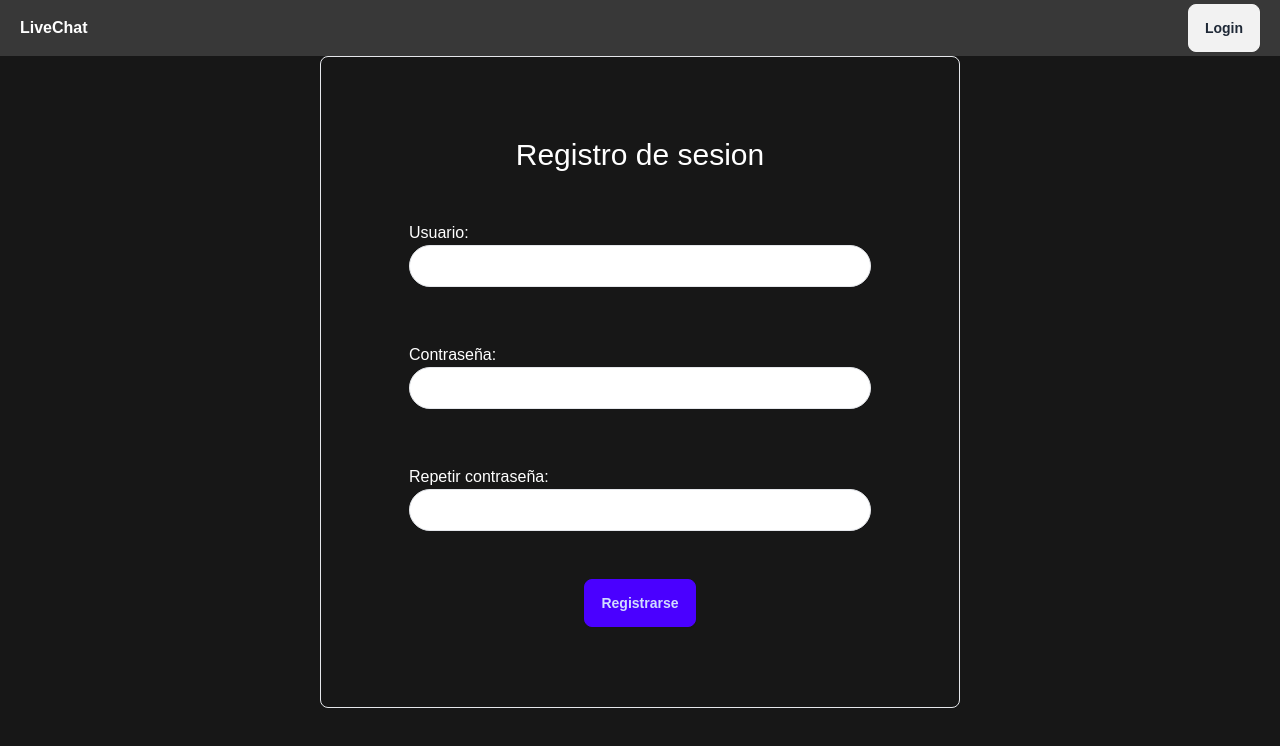
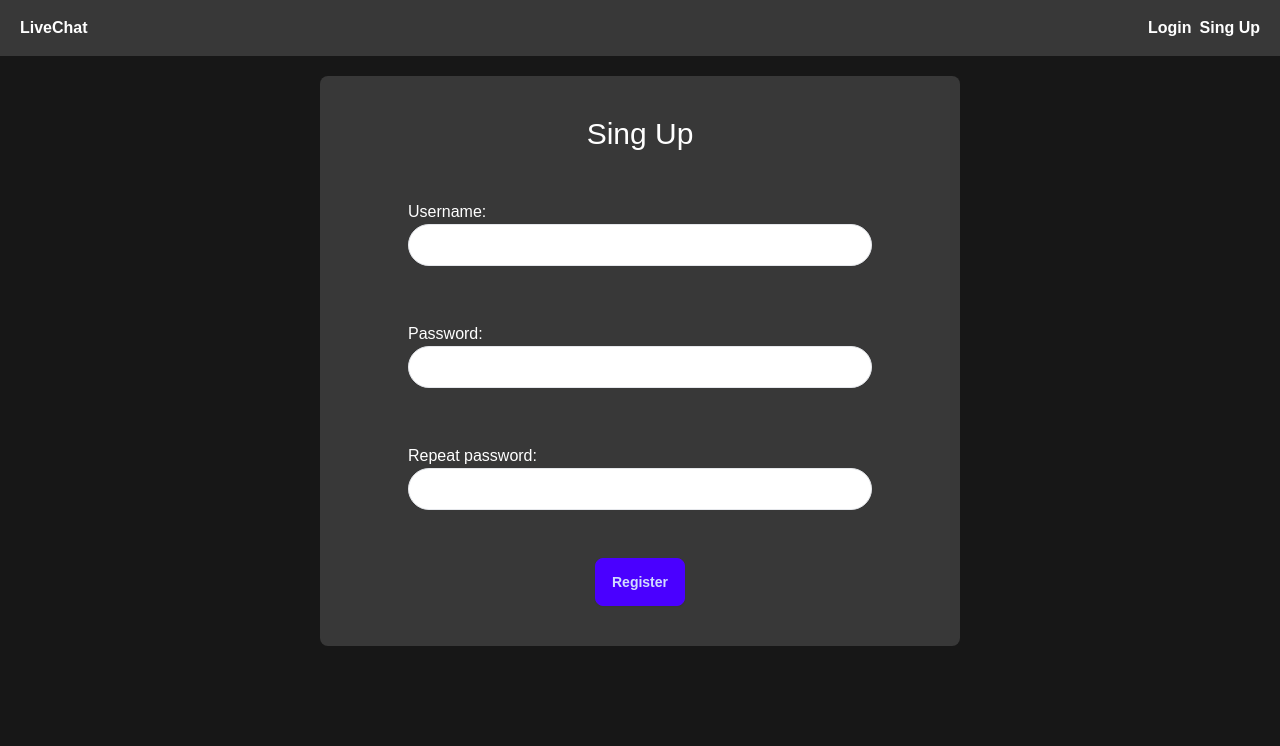
Before and after one commit to francogarcia02/LiveChat, a Next.js app in the folder client/: page /register in a window 1280 px wide. Shown: the top 746 px of the page. Built offline with nearby package versions, Linux system fonts and the light colour scheme; no server answers.

Commit message:
Enhanced chat aesthetics, fixed socket logic, added new context variables, integrated Material-UI icons, and refined navbar, login, and registration form designs

```diff
--- a/client/package.json
+++ b/client/package.json
@@ -9,6 +9,10 @@
     "lint": "next lint"
   },
   "dependencies": {
+    "@emotion/react": "^11.14.0",
+    "@emotion/styled": "^11.14.0",
+    "@mui/icons-material": "^6.3.0",
+    "@mui/material": "^6.3.0",
     "@tanstack/react-query": "^5.62.8",
     "daisyui": "^4.12.22",
     "next": "15.1.0",
--- a/client/src/app/components/Check.tsx
+++ b/client/src/app/components/Check.tsx
@@ -8,7 +8,7 @@ const Check: React.FC<{ title: string; name: string | undefined }> = ({ title, n
 
   useEffect(() => {
     const timer = setTimeout(() => {
-      router.push('/'); // Cambia a la URL deseada
+      router.push('/');
     }, 5000);
 
     return () => clearTimeout(timer);
@@ -17,8 +17,8 @@ const Check: React.FC<{ title: string; name: string | undefined }> = ({ title, n
   return (
     <div className="flex justify-center items-center w-full h-full">
       <div className="bg-green-600 p-10 m-10 w-full flex flex-col justify-center items-center rounded-lg">
-        <h1 className="text-white">{title} Exitoso</h1>
-        <p className="text-white">Volver a home, bienvenido {name}</p>
+        <h1 className="text-white">{title} Successfull</h1>
+        <p className="text-white">Welcome {name}</p>
       </div>
     </div>
   );
--- a/client/src/app/components/header/Navbar.tsx
+++ b/client/src/app/components/header/Navbar.tsx
@@ -24,9 +24,12 @@ const Navbar = () => {
             </div>
             <div className="me-5">
                 {user.username ?
-                <form><button type="submit" className="btn" onClick={() => {handleLogOut()}}>LogOut</button></form>
+                <form><button type="submit" className="font-bold hover:text-pink-500 transition duration-150" onClick={() => {handleLogOut()}}>LogOut</button></form>
                 :
-                <button type="submit" className="btn" ><Link href={'/login'}>Login</Link></button>
+                <div className="flex gap-2 justify-center items-center">
+                    <Link href={'/login'}><button type="submit" className="font-bold hover:text-pink-500 transition duration-150" >Login</button></Link>
+                    <Link href={'/register'}><button type="submit" className="font-bold hover:text-pink-500 transition duration-150" >Sing Up</button></Link>
+                </div>
             }
             </div>
         </div>
--- a/client/src/app/login/page.tsx
+++ b/client/src/app/login/page.tsx
@@ -46,17 +46,17 @@ const Login = () => {
                 <Check title={'Login'} name={response.result?.username}/>
             :
             <div className="w-full flex justify-center items-center">
-                <div className="flex flex-col gap-10 justify-center items-center border 2px gray w-1/2 p-20 rounded-lg">
-                    <h2 className="text-3xl">Inicio de sesion</h2>
+                <div className="w-full lg:w-1/2 flex flex-col gap-10 justify-center items-center bg-[#383838] p-20 pt-10 pb-10 m-5 rounded-lg">
+                    <h2 className="text-3xl">Login</h2>
                     <div className="flex flex-wrap justify-between items-center w-full p-2">
-                        <h5>Usuario: </h5>
+                        <h5>Username: </h5>
                         <input onChange={(e)=>setUsername(e.target.value)} className="w-full border 1px gray rounded-full p-2 text-black"/>
                     </div>
                     <div className="flex flex-wrap justify-between items-center w-full p-2">
-                        <h5>Contraseña: </h5>
+                        <h5>Password: </h5>
                         <input onChange={(e)=>setPassword(e.target.value)} className="w-full border 1px gray rounded-full p-2 text-black"/>
                     </div>
-                    <button className="btn btn-primary" onClick={() => handleSubmit()}>Iniciar Sesion</button>
+                    <button className="btn btn-primary font-bold text-lg" onClick={() => handleSubmit()}>Submit</button>
                 </div>
             </div>
             }
--- a/client/src/app/overview/Conversation.tsx
+++ b/client/src/app/overview/Conversation.tsx
@@ -35,10 +35,18 @@ const Conversation = ({conversation, username, setConversation, setIsReload}: Pr
     const openModal = () => setIsModalOpen(true);
     const closeModal = () => setIsModalOpen(false);
 
+    const handleSelected = () => {
+        if(selected === convUser){
+            setSelected('')
+        } else {
+            setSelected(convUser)
+        }
+        setConversation(conversation.id)
+    }
+
     return(
-        <div className={`w-full p-2 rounded-lg ${selected === convUser ? 'bg-blue-500' : 'bg-blue-800'}`} onClick={()=>{
-            setSelected(convUser)
-            setConversation(conversation.id)
+        <div className={`w-full p-2 rounded-lg ${selected === convUser ? 'bg-pink-500' : 'bg-pink-800'} hover:bg-pink-500`} onClick={()=>{
+            handleSelected()
         }}>
             <div className="flex justify-between items-center">
                 <h1 className="font-bold">{convUser}</h1>
--- a/client/src/app/overview/Input.tsx
+++ b/client/src/app/overview/Input.tsx
@@ -1,4 +1,5 @@
 import React, { useState } from "react";
+import SendIcon from '@mui/icons-material/Send'
 
 type ChatInputProps = {
   onSendMessage: (message: string) => void;
@@ -15,7 +16,7 @@ const Input: React.FC<ChatInputProps> = ({ onSendMessage }) => {
   };
 
   return (
-    <div className="flex w-full p-4 border-t border-gray-300">
+    <div className="flex w-full p-4 border-t border-gray-300 bg-[#383838] rounded-b-lg">
       <input
         className="w-full p-2 text-black rounded-lg"
         type="text"
@@ -24,10 +25,10 @@ const Input: React.FC<ChatInputProps> = ({ onSendMessage }) => {
         placeholder="Type your message..."
       />
       <button
-        className="ml-2 p-2 bg-blue-500 text-white rounded-lg"
+        className="ml-2 p-2 bg-blue-500 hover:bg-blue-600 text-white rounded-lg"
         onClick={handleSend}
       >
-        Send
+        <SendIcon/>
       </button>
     </div>
   );
--- /dev/null
+++ b/client/src/app/overview/TopData.tsx
@@ -0,0 +1,19 @@
+interface TopDataProps {
+    user: string | undefined
+}
+
+const TopData = ({user}: TopDataProps) => {
+    return(
+        <div>
+            {user ?
+                <div className="flex justify-start items-center border-b border-gray-300 p-4 bg-[#383838] rounded-t-lg">
+                    <h1>{user}</h1>
+                </div>
+            :
+                <></>
+            }
+        </div>
+    )
+}
+
+export default TopData
--- a/client/src/app/overview/page.tsx
+++ b/client/src/app/overview/page.tsx
@@ -1,9 +1,11 @@
 'use client'
 
+import TopData from "./TopData";
 import Chat from "./Chat"
 import Input from "./Input";
 import Conversations from "./Conversations";
 import Header from "../components/header/page"
+
 import { io, Socket } from "socket.io-client";
 import { useState, useEffect, useRef } from "react";
 
@@ -15,7 +17,7 @@ const ChatContainer = () => {
     const [conversationId, setConversationId] = useState<string>('')
     const socketRef = useRef<Socket | null>(null);
 
-    const {user} = useContext(UserContext)
+    const {user, selected} = useContext(UserContext)
 
 
     useEffect(() => {
@@ -43,7 +45,7 @@ const ChatContainer = () => {
 
   const sendMessage = (message: string) => {
       if (conversationId) {
-          const messageData = { conversationId, msg: message, username: user || "Anonymous" };
+          const messageData = { conversationId, msg: message, username: user.username || "Anonymous" };
           socketRef.current?.emit("chat_message", messageData);
       }
   };
@@ -53,9 +55,10 @@ const ChatContainer = () => {
         <section>
             <Header/>
             {user ?
-                <div className="h-full flex flex-wrap justify-center items-start m-1 gap-1">
+                <div className="h-full flex flex-wrap lg:flex-nowrap justify-center items-start m-1 gap-1">
                     <Conversations setConversation={setConversationId}/>
-                    <div className="sm:w-full lg:w-1/3  h-[250px] lg:h-[540px] flex flex-col border border-gray-300 rounded-lg relative">
+                    <div className="w-full h-screen lg:h-[540px] flex flex-col border border-gray-300 rounded-lg relative">
+                        <TopData user={selected}/>
                         <Chat messages={messages} currentUser={user.username} conversation={conversationId} />
                         <Input onSendMessage={sendMessage} />
                     </div>
--- a/client/src/app/register/page.tsx
+++ b/client/src/app/register/page.tsx
@@ -1,6 +1,7 @@
 'use client'
 import { useState } from "react";
 import Header from "../components/header/page";
+import Check from "../components/Check";
 
 interface RegisterResponse {
     message?: string;
@@ -42,29 +43,24 @@ const Register = () => {
         <section>
             <Header/>
             {response ?
-            <div className="flex justify-center items-center w-full h-full">
-                <div className="bg-green-600 p-10 m-10 w-full flex flex-col justify-center items-center rounded-lg">
-                    <h1 className="text-white">Registro Exitoso</h1>
-                    <p className="text-white">Volver a home, bienvenido {response.result?.username}</p>
-                </div>
-            </div>
+                <Check title={'Register'} name={response.result?.username}/>
             :
             <div className="w-full h-full flex justify-center items-center mb-5">
-                <div className="flex flex-col gap-10 justify-center items-center border 2px gray w-1/2 p-20 rounded-lg">
-                    <h2 className="text-3xl">Registro de sesion</h2>
+                <div className="w-full lg:w-1/2 flex flex-col gap-10 justify-center items-center bg-[#383838] p-20 pt-10 pb-10  m-5 rounded-lg">
+                    <h2 className="text-3xl">Sing Up</h2>
                     <div className="flex flex-wrap justify-between items-center w-full p-2">
-                        <h5>Usuario: </h5>
+                        <h5>Username: </h5>
                         <input onChange={(e)=>setUsername(e.target.value)} className="w-full border 1px gray rounded-full p-2 text-black"/>
                     </div>
                     <div className="flex flex-wrap justify-between items-center w-full p-2">
-                        <h5>Contraseña: </h5>
+                        <h5>Password: </h5>
                         <input onChange={(e)=>setPassword(e.target.value)} className="w-full border 1px gray rounded-full p-2 text-black"/>
                     </div>
                     <div className="flex flex-wrap justify-between items-center w-full p-2">
-                        <h5>Repetir contraseña: </h5>
+                        <h5>Repeat password: </h5>
                         <input onChange={(e)=>setPassword2(e.target.value)} className="w-full border 1px gray rounded-full p-2 text-black"/>
                     </div>
-                    <button className="btn btn-primary" onClick={() => handleSubmit()}>Registrarse</button>
+                    <button className="btn btn-primary" onClick={() => handleSubmit()}>Register</button>
                 </div>
             </div>
             }
```
Also changed, not shown: client/src/app/overview/Chat.tsx (+20 -6 lines), client/src/app/overview/Conversations.tsx (+9 -5 lines), 2 other files (tests, documents, lock files or other folders).
